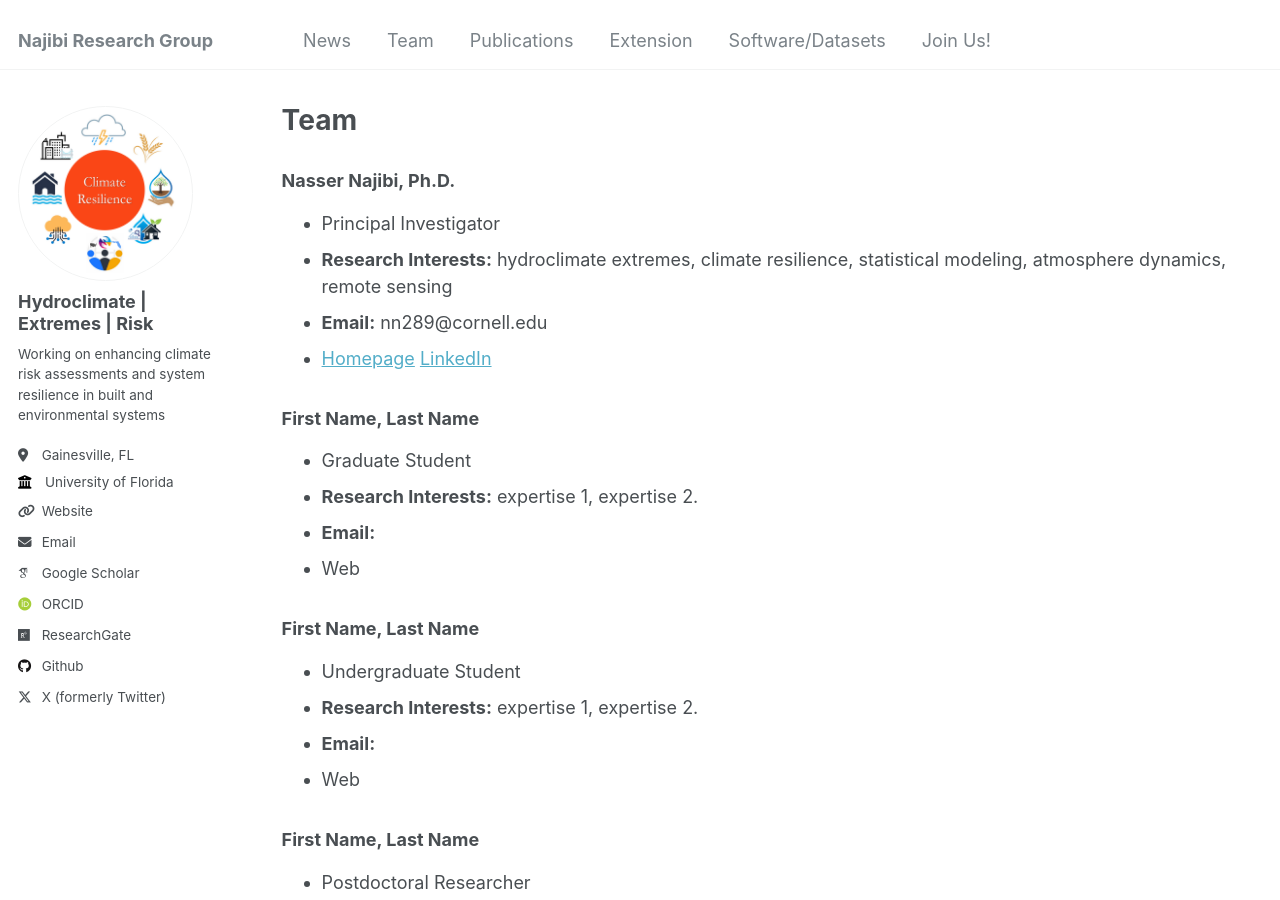
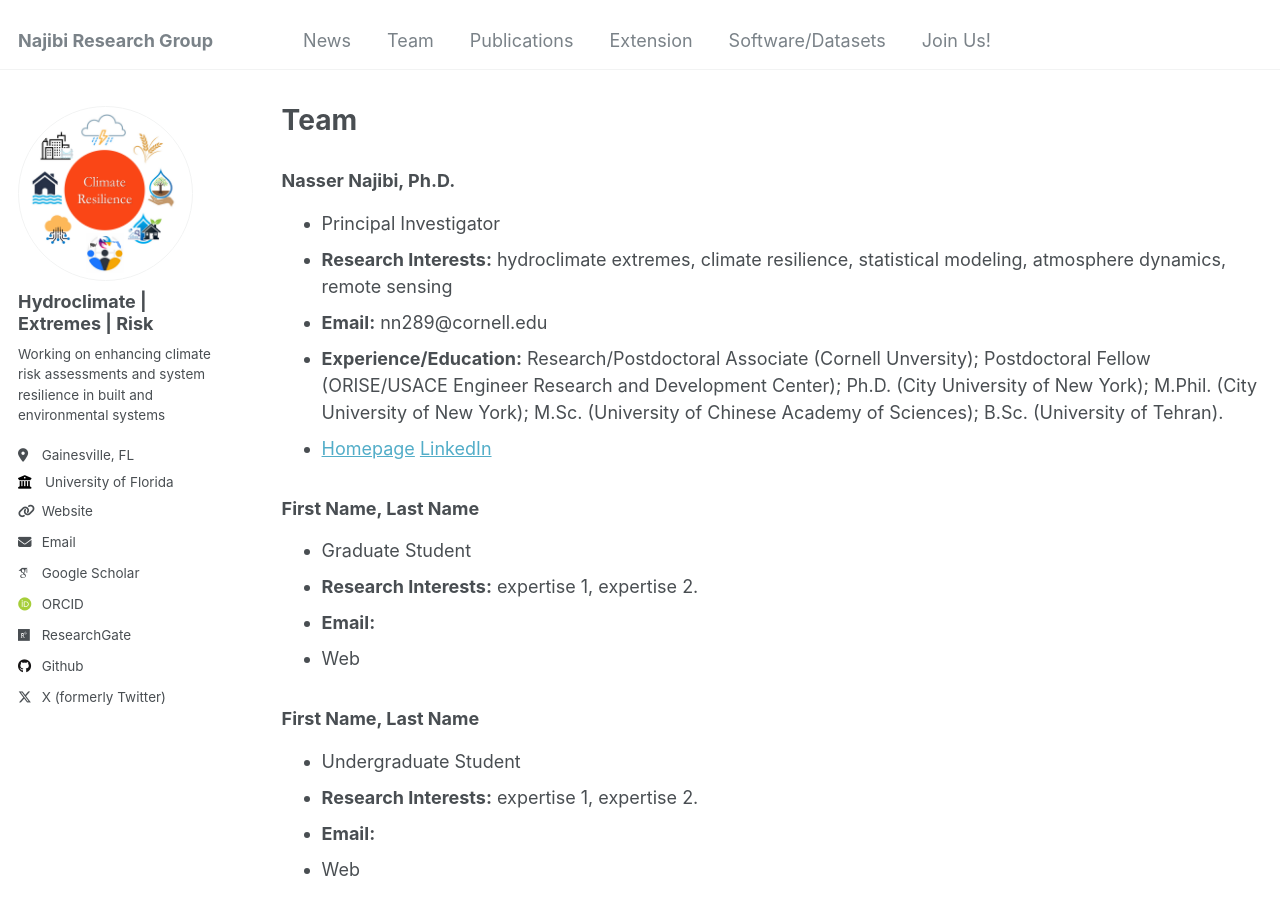
Before and after one commit to nassernajibi/lab, a Jekyll site: the page built from _pages/team.md, in a window 1280 px wide and 900 px high. Built offline with Jekyll 4.4.1, drawn with Linux system fonts in a browser that asks for light colours; some web fonts are replaced.

Commit message:
Update team

```diff
--- a/_pages/team.md
+++ b/_pages/team.md
@@ -9,6 +9,7 @@ author_profile: true  # Optional, depending on your theme
 - Principal Investigator
 - **Research Interests:** hydroclimate extremes, climate resilience, statistical modeling, atmosphere dynamics, remote sensing
 - **Email:** nn289@cornell.edu
+- **Experience/Education:** Research/Postdoctoral Associate (Cornell Unversity); Postdoctoral Fellow (ORISE/USACE Engineer Research and Development Center); Ph.D. (City University of New York); M.Phil. (City University of New York); M.Sc. (University of Chinese Academy of Sciences); B.Sc. (University of Tehran).
 - [Homepage](http://www.nassernajibi.com) [LinkedIn](https://www.linkedin.com/in/nassernajibi/)
 
 ### First Name, Last Name
```
